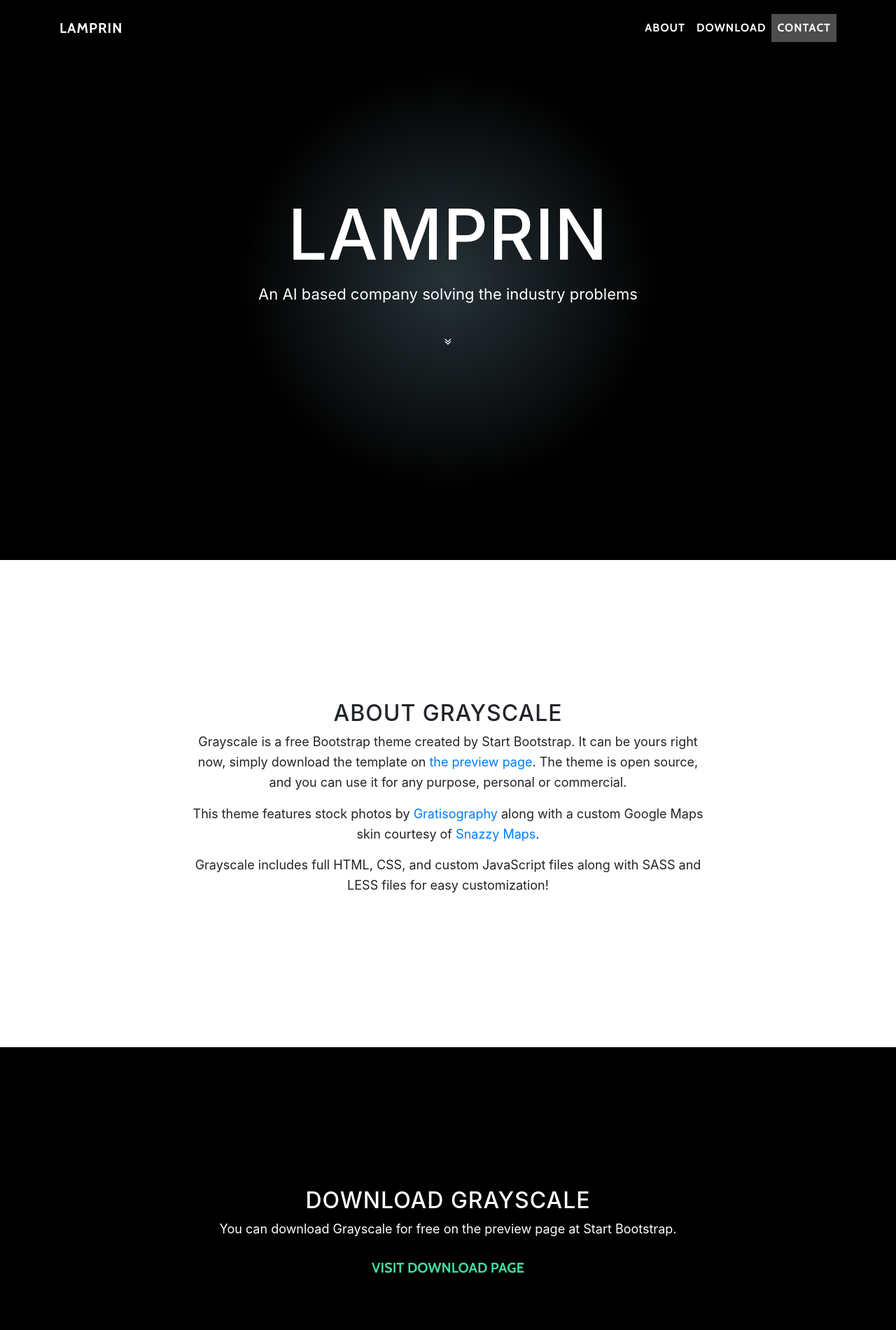
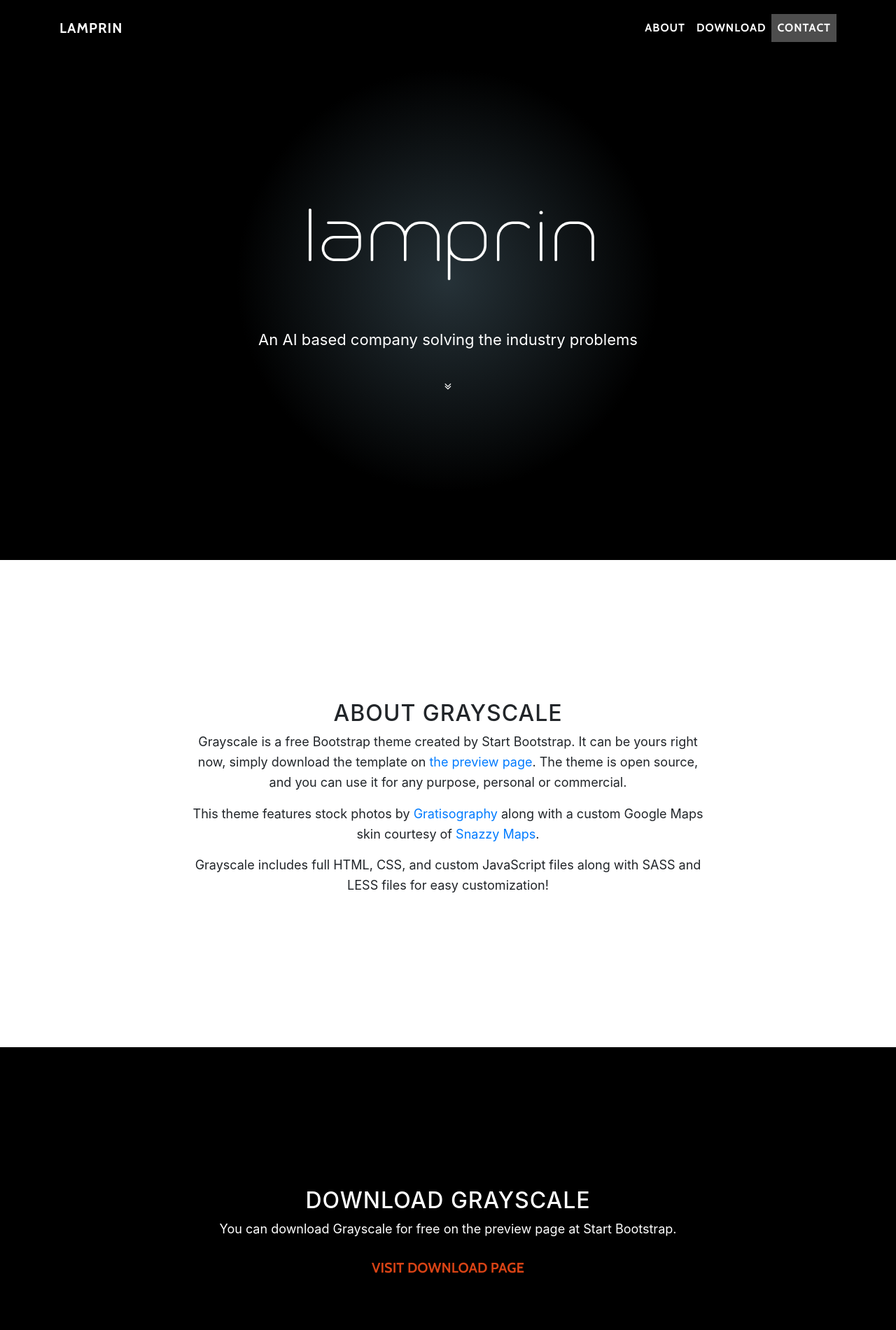
Before and after one commit to lamprin/lamprin.github.io, a website with bundled scripts: page index.html in a window 1280 px wide. Shown: the top 1900 px of the page at 70% size. Built offline with nearby package versions, Linux system fonts and the light colour scheme.

Commit message:
1. Base Accent Color changed. 2. Added logo in the landing page.

```diff
--- a/css/grayscale.css
+++ b/css/grayscale.css
@@ -41,10 +41,15 @@ a {
   -webkit-transition: all 0.2s ease-in-out;
   -moz-transition: all 0.2s ease-in-out;
   transition: all 0.2s ease-in-out;
-  color: #42DCA3; }
+  color: #D84315; }
   a:focus, a:hover {
     text-decoration: none;
-    color: #1d9b6c; }
+    color: #D84315; }
+
+.logo {
+  height: 64px;
+  width: 128px;
+}
 
 #mainNav {
   font-family: 'Cabin', 'Helvetica Neue', Helvetica, Arial, sans-serif;
@@ -175,14 +180,14 @@ a {
   border-radius: 0; }
 
 .btn-default {
-  color: #42DCA3;
-  border: 1px solid #42DCA3;
+  color: #D84315;
+  border: 1px solid #D84315;
   background-color: transparent; }
   .btn-default:focus, .btn-default:hover {
     color: black;
-    border: 1px solid #42DCA3;
+    border: 1px solid #D84315;
     outline: none;
-    background-color: #42DCA3; }
+    background-color: #D84315; }
 
 ul.banner-social-buttons {
   margin-top: 0; }
--- a/index.html
+++ b/index.html
@@ -55,7 +55,7 @@
         <div class="container">
           <div class="row">
             <div class="col-lg-8 mx-auto">
-              <h1 class="brand-heading">Lamprin</h1>
+              <img src="img/logo.png" class="col-lg-8 mx-auto" />
               <p class="intro-text">An AI based company solving the industry problems</p>
               <a href="#about" class="btn btn-circle js-scroll-trigger">
                 <i class="fa fa-angle-double-down animated"></i>
```
